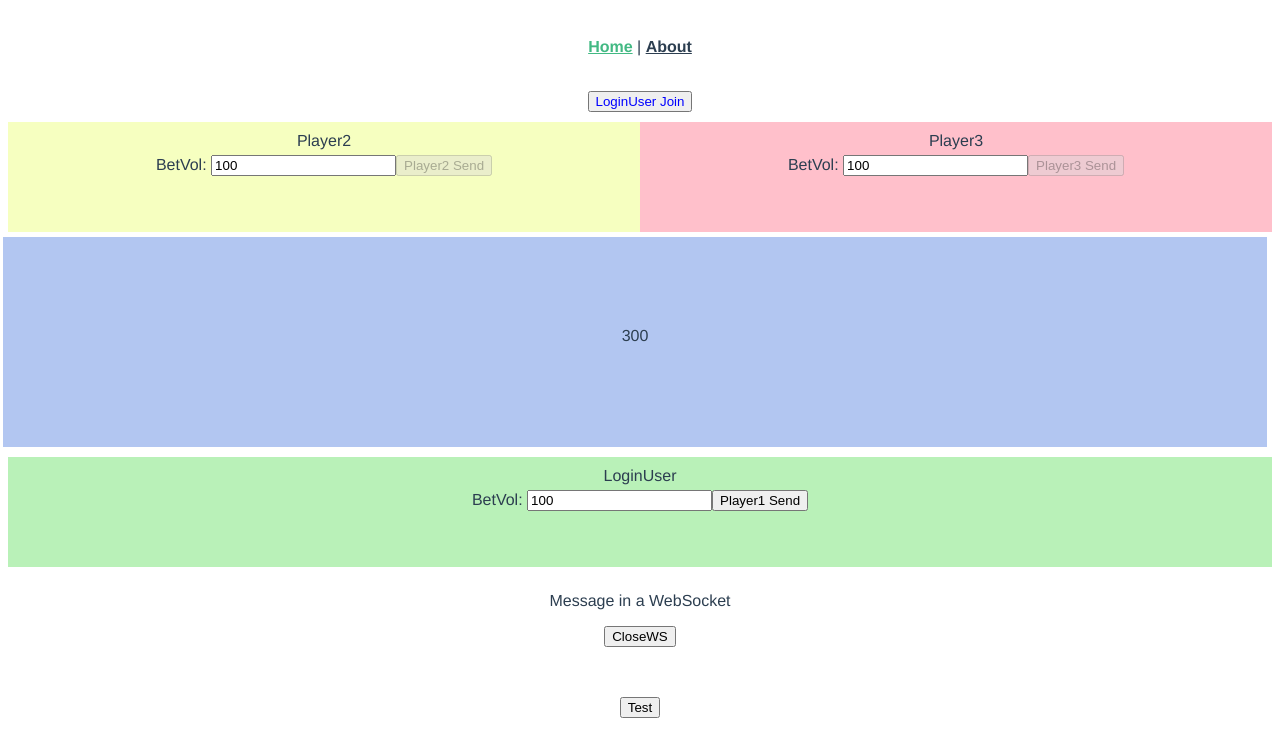
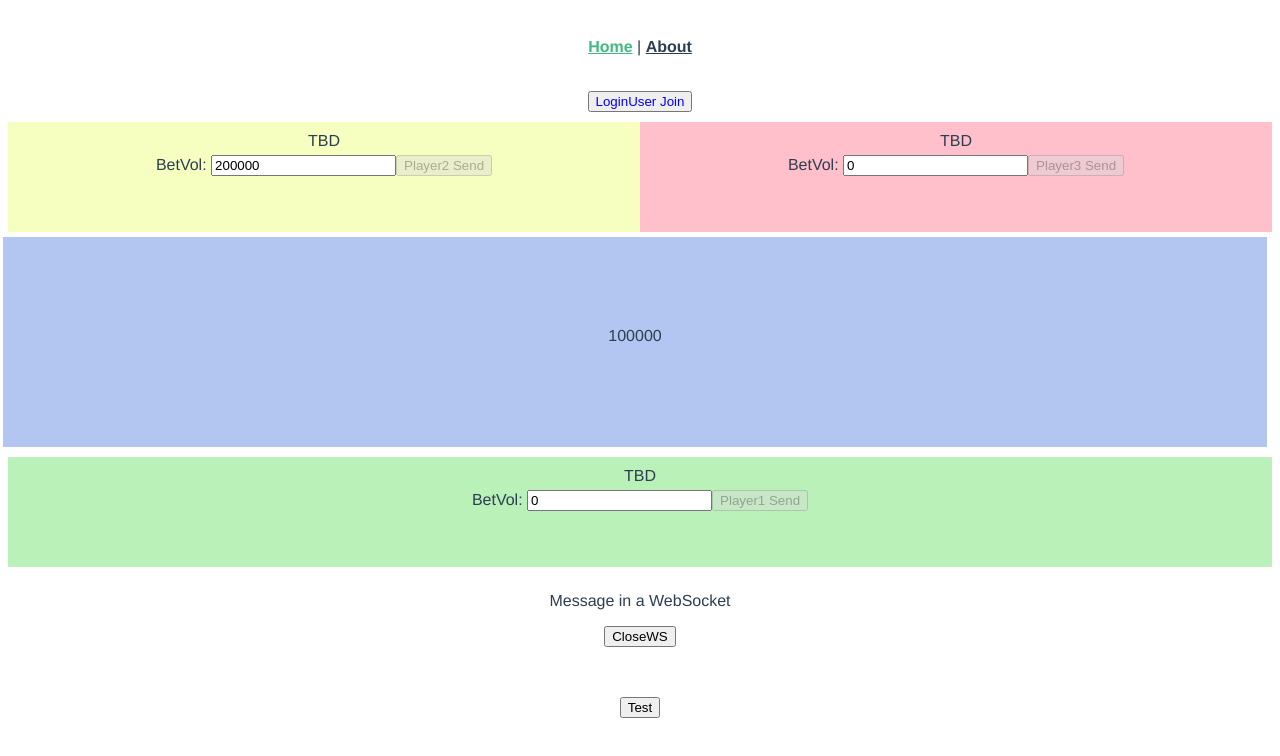
Before and after one commit to billzhou2005/th-apptest, a Vue app: page / in a window 1280 px wide. Shown: the top 756 px of the page. Built offline with nearby package versions, Linux system fonts and the light colour scheme; no server answers.

Commit message:
modify datamodel match

```diff
--- a/src/views/Home.vue
+++ b/src/views/Home.vue
@@ -6,43 +6,43 @@
   <div class="row-up">
     <div class="main-left">
       <div>
-      <span>Player2  </span>
-      <span v-if="countFocus[2]" style="margin-left:10px; color:red;font-size:24px"> {{ counter }} </span>
+      <span> {{ roomMsg.names[0] }}  </span>
+      <span v-if="countFocus[roomMsg.fID]" style="margin-left:10px; color:red;font-size:24px"> {{ counter }} </span>
       </div>
       <form :action="sendMessage" @click.prevent="onSubmit">
         <label for="betvol">BetVol:   </label>
-        <input v-model="players[2].betvol" type="text" >
-        <input :disabled="!players[2].isActivated" type="submit" value="Player2 Send" @click="sendMessage(players[1])">
+        <input v-model="roomMsg.balances[0]" type="text" >
+        <input :disabled="!countFocus[roomMsg.fID]" type="submit" value="Player2 Send" @click="sendMessage(roomMsg.bvol)">
       </form>
     </div>
     <div class="main-right">
       <div>
-      <span>Player3  </span>
-      <span v-if="countFocus[4]" style="margin-left:10px; color:red;font-size:24px"> {{ counter }} </span>
+      <span> {{ roomMsg.names[1] }} </span>
+      <span v-if="countFocus[roomMsg.fID]" style="margin-left:10px; color:red;font-size:24px"> {{ counter }} </span>
       </div>
       <form :action="sendMessage" @click.prevent="onSubmit">
         <label for="betvol">BetVol:   </label>
-        <input v-model="players[4].betvol" type="text" >
-        <input :disabled="!players[4].isActivated" type="submit" value="Player3 Send" @click="sendMessage(players[2])"> <br><br>
+        <input v-model="roomMsg.bvol" type="text" >
+        <input :disabled="!countFocus[roomMsg.fID]" type="submit" value="Player3 Send" @click="sendMessage(roomMsg.bvol)"> <br><br>
       </form>
     </div>
   </div>
 
   <div class="row-middle">
       <div class="betvolTotal">
-        <span class="betvolTotal">{{ players[0].betvol + players[2].betvol +players[4].betvol }}  </span>
+        <span class="betvolTotal">{{ roomMsg.balance }}  </span>
       </div>
   </div>
 
   <div class="row-down">
     <div>
-      <span>LoginUser  </span>
-      <span v-if="countFocus[0]" style="margin-left:10px; color:red;font-size:24px"> {{ counter }} </span>
+      <span>{{ roomMsg.names[3] }}  </span>
+      <span v-if="countFocus[roomMsg.fID]" style="margin-left:10px; color:red;font-size:24px"> {{ counter }} </span>
     </div>
     <form :action="sendMessage" @click.prevent="onSubmit">
       <label for="betvol">BetVol:   </label>
-      <input v-model="players[0].betvol" type="text" >
-      <input :disabled="!players[0].isActivated" type="submit" value="Player1 Send" @click="sendMessage(players[0])"> <br><br>
+      <input v-model="roomMsg.bvol" type="text" >
+      <input :disabled="!countFocus[roomMsg.fID]" type="submit" value="Player1 Send" @click="sendMessage(roomMsg.bvol)"> <br><br>
     </form>
 
   </div>
@@ -130,21 +130,17 @@ export default {
     setInterval(() => {
       if (this.counter > 0) {
         this.counter--
-        if(this.counter === 0 && this.players[0].isActivated==true ) {
-          this.players[0].isActivated = false
 
-        //  this.socket.send(JSON.stringify(msg))
-        }
       }
     }, 1000)
   },
   methods: {
-    sendMessage(player) {
+    sendMessage(bvol) {
     //  this.socket.send(JSON.stringify(msg))
 
       // this.getCountFocus(player.seatID)
       // this.counter = 15
-      player.isActivated = false
+      bvol = 0
     },
     getCountFocus(seatID) {
       this.countFocus[seatID] = false
@@ -187,7 +183,20 @@ export default {
       this.rcvMessage = evt.data
       try {
         rcvJson = JSON.parse(evt.data)
-        console.log(rcvJson)
+        if(rcvJson.tID == 0) {
+          this.roomMsg.name = rcvJson.name
+          this.roomMsg.msgType = rcvJson.msgType
+          this.roomMsg.type =rcvJson.type
+          this.roomMsg.seatID = rcvJson.seatID
+          this.roomMsg.bvol = rcvJson.bvol
+          this.roomMsg.balance = rcvJson.balance
+          this.roomMsg.fID = rcvJson.fID
+          this.roomMsg.status = rcvJson.status
+          this.roomMsg.names = rcvJson.names
+          this.roomMsg.balances = rcvJson.balances
+          console.log("Current room data arrived:")
+          console.log(this.roomMsg)
+        }
 
       } catch(e) {
         console.log("error message", e.message)
```
